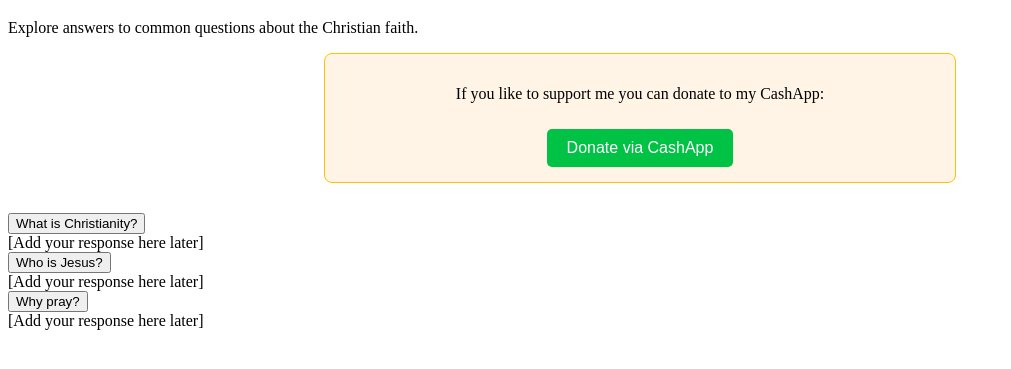
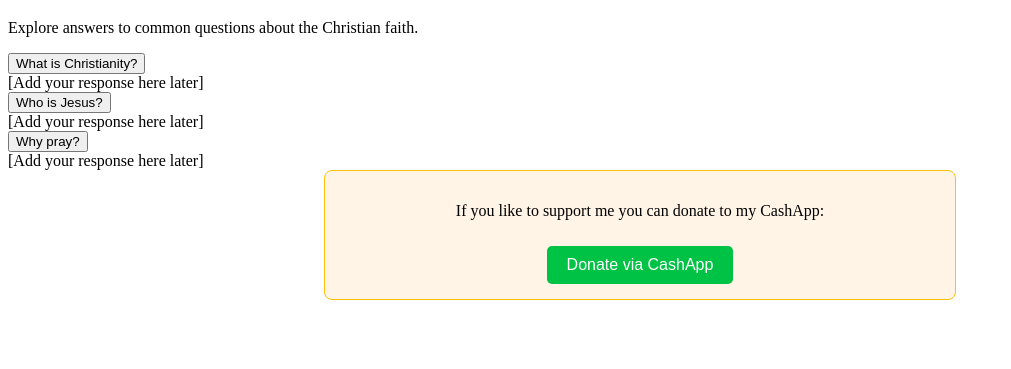
Before and after one commit to Matthew351650/Christian-articals, a plain HTML site: page index.html in a window 1280 px wide. Shown: the part 61-430 px from the top of the page, without its empty margins (0-1011 px from the left). Drawn offline with Linux system fonts and the light colour scheme.

Commit message:
Update index.html

```diff
--- a/index.html
+++ b/index.html
@@ -12,14 +12,6 @@
     <p>Explore answers to common questions about the Christian faith.</p>
   </header>
 
-  <!-- 💸 Donation Section -->
-  <section class="donate">
-    <p>If you like to support me you can donate to my CashApp:</p>
-    <a href="https://cash.app/$Teddy5461" target="_blank">
-      <button class="donate-button">Donate via CashApp</button>
-    </a>
-  </section>
-
   <main>
     <div class="tab">
       <button class="tablinks" onclick="toggleAnswer('q1')">What is Christianity?</button>
@@ -33,6 +25,16 @@
     </div>
   </main>
 
+  <!-- 💸 Donation Section at the Bottom -->
+  <footer>
+    <section class="donate">
+      <p>If you like to support me you can donate to my CashApp:</p>
+      <a href="https://cash.app/$Teddy5461" target="_blank">
+        <button class="donate-button">Donate via CashApp</button>
+      </a>
+    </section>
+  </footer>
+
   <script src="script.js"></script>
 </body>
 </html>
```
